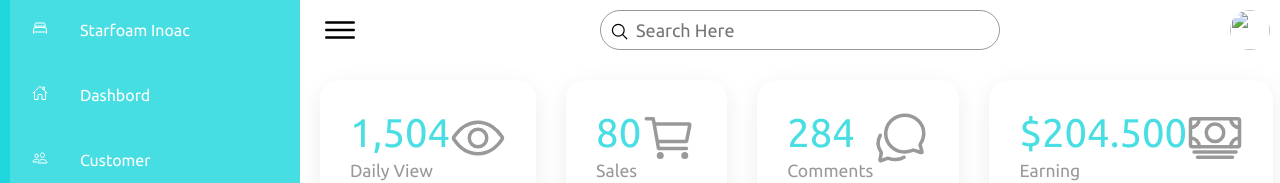
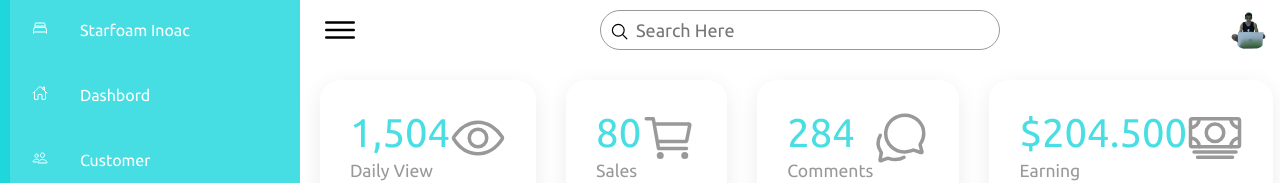
Before and after one commit to starfoaminoac/Dashbord, a plain HTML site: page index.html in a window 1280 px wide. Shown: the top 183 px of the page. Drawn offline with nearby package versions, Linux system fonts and the light colour scheme.

Commit message:
Update index.html

```diff
--- a/index.html
+++ b/index.html
@@ -90,7 +90,7 @@
                 </div>
                 <!--user img-->
                 <div class="user">
-                  <img src="img/profile.png">
+                  <img src="Dashbord/profile.png">
                 </div>
               </div>
               <!--card-->
```
